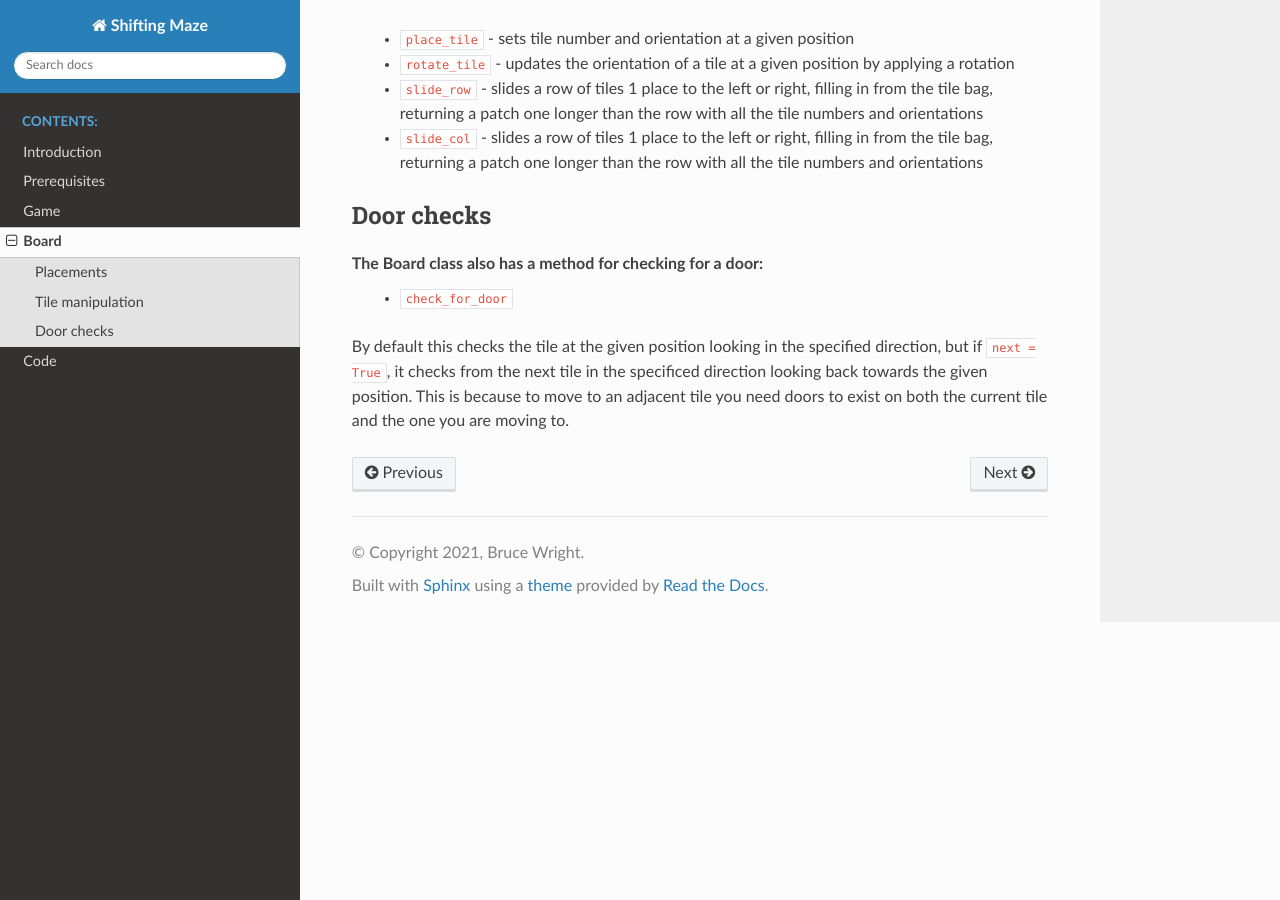
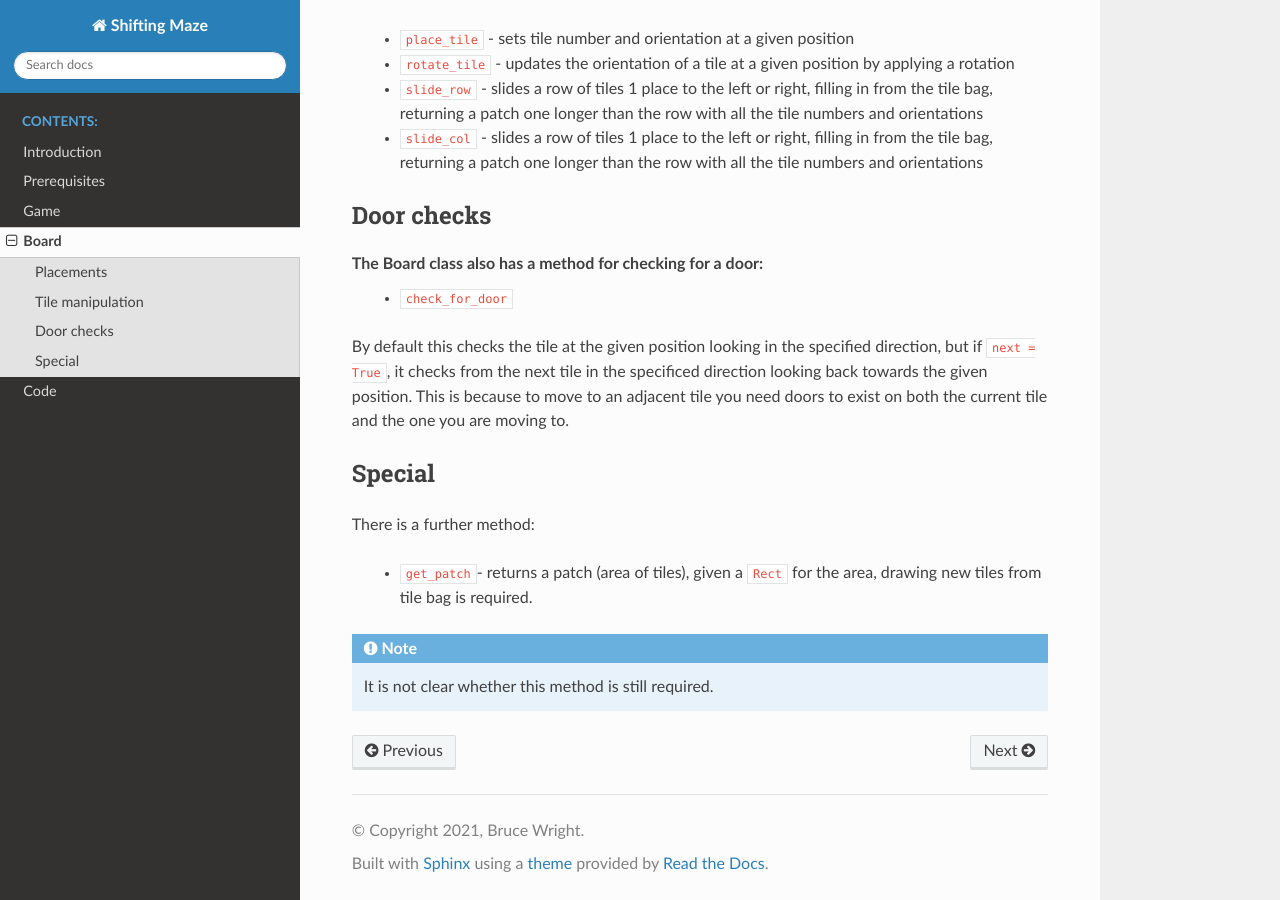
Before and after one commit to bjwheltor/shiftingmaze, a Sphinx documentation site: the page built from doc/source/board.rst, in a window 1280 px wide and 900 px high, scrolled down 865 px. Built offline with Sphinx 7.4.7 and the Read the Docs theme 2.0.0, drawn with Linux system fonts in a browser that asks for light colours.

Commit message:
Update for latest doc

```diff
--- a/doc/source/board.rst
+++ b/doc/source/board.rst
@@ -54,3 +54,14 @@ specified direction, but if ``next = True``, it checks from the next tile
 in the specificed direction looking back towards the given position.
 This is because to move to an adjacent tile you need doors to exist on
 both the current tile and the one you are moving to.
+
+Special
+-------
+
+There is a further method:
+
+ * ``get_patch``- returns a patch (area of tiles),
+   given a ``Rect`` for the area,
+   drawing new tiles from tile bag is required.
+
+.. note:: It is not clear whether this method is still required.
```
Also changed, not shown: 2 other files.
